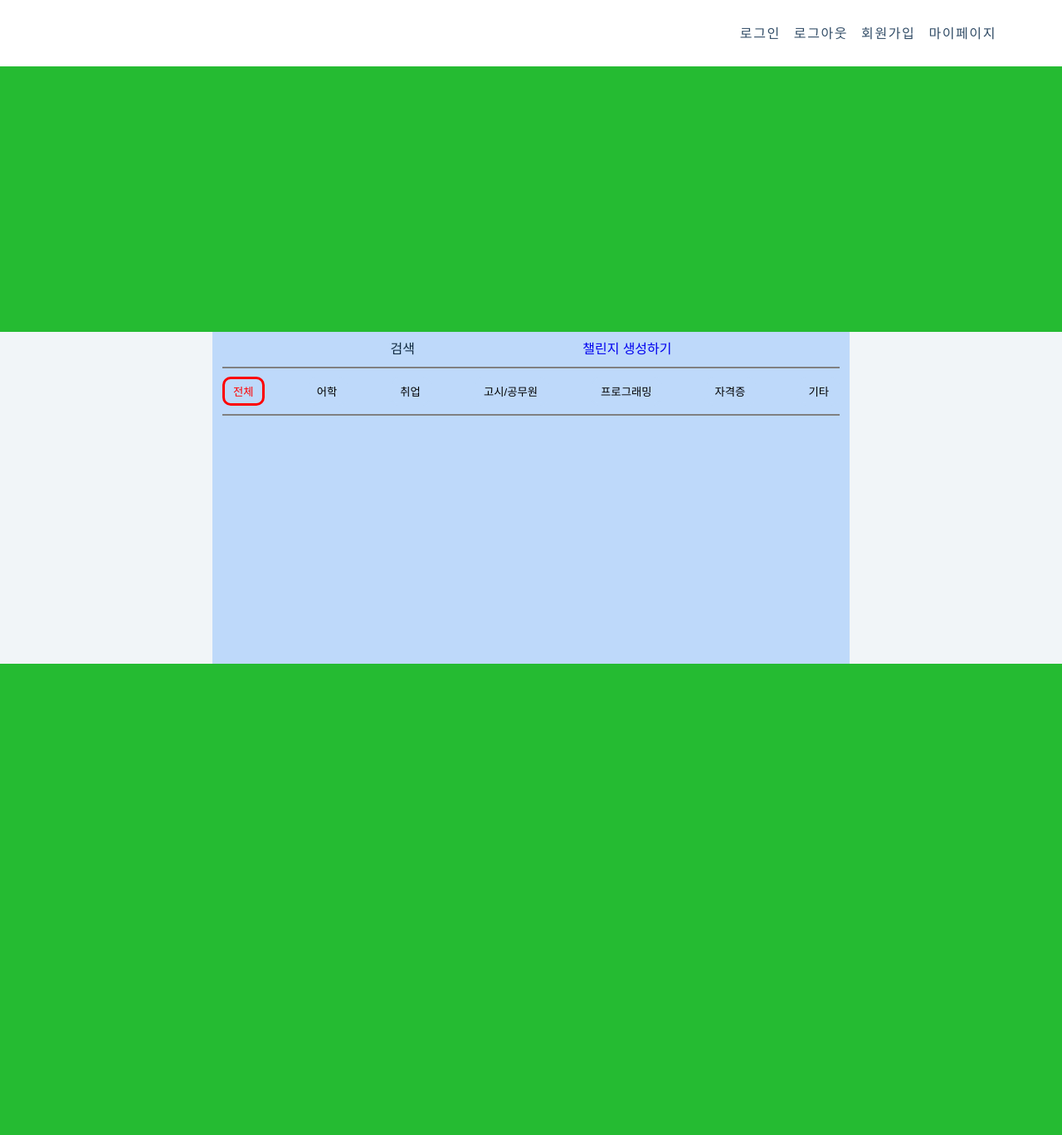
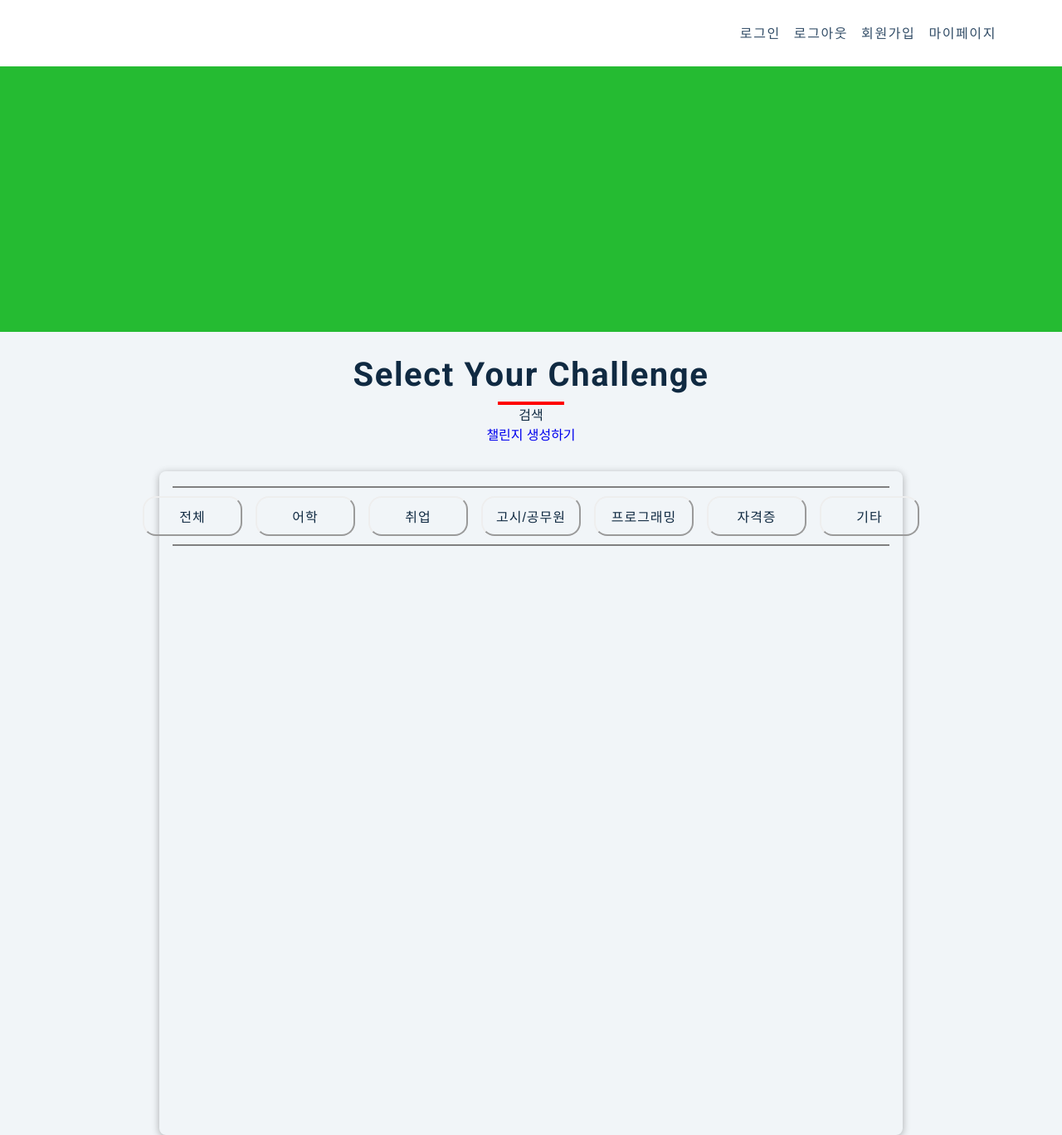
Before and after one commit to DOWITH-Developer/DOWITH, a Django app: page /challenge/list/ in a window 1280 px wide. Shown: the whole page at 83% size. Before the commit the page ends 800 px from the top, so only its background shows below. Run offline with Django 3.2, Linux system fonts and the light colour scheme; data that the repository does not hold is empty; some libraries are stand-ins or nearby versions.

Commit message:
캘린더 추가

```diff
--- a/challenge/templates/challenge/ch_list.html
+++ b/challenge/templates/challenge/ch_list.html
@@ -6,26 +6,31 @@
     <link rel="stylesheet" href="{% static 'css/ch_list.css' %}">
 {% endblock %}
 {% block content %}
-    <div class="c_box">
+    <div class="title">
+        <h2>Select your Challenge</h2>
+        <div class="underline"></div>
         <div class="top_box">
             <div class="search">
                 검색
             </div>
-            <div class="ch_add">
-                <a href="{% url 'challenge:challenge_create' %}">
-                    챌린지 생성하기
-                </a>
-            </div>
         </div>
+        <div class="ch_add">
+            <a href="{% url 'challenge:challenge_create' %}">
+                챌린지 생성하기
+            </a>
+        </div>
+    </div>
+
+    <div class="total_container">
         <hr width=100% color="#808080" style="margin: 10px 0px">
         <div class="tabs">
-            <li class="tab active" data-tab-target="#tab1"><button>전체</button></li>
-            <li class="tab" data-tab-target="#tab2"><button>어학</button></li>
-            <li class="tab" data-tab-target="#tab3"><button>취업</button></li>
-            <li class="tab" data-tab-target="#tab4"><button>고시/공무원</button></li>
-            <li class="tab" data-tab-target="#tab5"><button>프로그래밍</button></li>
-            <li class="tab" data-tab-target="#tab6"><button>자격증</button></li>
-            <li class="tab" data-tab-target="#tab7"><button>기타</button></li>
+            <button class="filter-btn tab active" data-tab-target="#tab1">전체</button>
+            <button class="filter-btn tab" data-tab-target="#tab2">어학</button>
+            <button class="filter-btn tab" data-tab-target="#tab3">취업</button>
+            <button class="filter-btn tab" data-tab-target="#tab4">고시/공무원</button>
+            <button class="filter-btn tab" data-tab-target="#tab5">프로그래밍</button>
+            <button class="filter-btn tab" data-tab-target="#tab6">자격증</button>
+            <button class="filter-btn tab" data-tab-target="#tab7">기타</button>
         </div>
         <hr width=100% color="#808080" style="margin: 10px 0px">
         <div class="content">
--- a/challenge/urls.py
+++ b/challenge/urls.py
@@ -9,4 +9,5 @@ urlpatterns = [
     path('<int:pk>/delete/', challenge_delete, name='challenge_delete'),
     #path('success/', success, name='success'),
     path('list/', view=ch_list, name='ch_list'),
+    path('calendar/', view=challenge_calendar, name='challenge_calendar'),
 ]
--- a/challenge/views.py
+++ b/challenge/views.py
@@ -68,7 +68,8 @@ def challenge_delete(request, pk):
 
     return redirect('/challenge/')
 
-
+def challenge_calendar(request):
+    return render(request, 'challenge/challenge_calendar.html')
 # try:
 #     from django.utils import simplejson as json
 # except ImportError:
--- a/config/static/css/ch_list.css
+++ b/config/static/css/ch_list.css
@@ -1,44 +1,48 @@
+* {
+    box-sizing: border-box;
+}
+
 body {
     margin: 0;
     padding: 0;
 }
 
-.c_box a {
+.total_container a {
     text-decoration: none;
 }
 
-.c_box li {
+.total_container li {
     list-style: none;
 }
 
-.c_box {
+.total_container {
     display: flex;
     flex-direction: column;
     justify-content: flex-start;
     align-items: center;
-    background-color: #bed9fa;
-    padding: 8px 12px;
-    height: 400px;
-    width: 60%;
+    padding: 0.5rem 1rem;
+    height: 100vh;
+    width: 70vw;
     margin: 0 auto;
+    border-radius: 0.5rem;
+    box-shadow: 0 2px 10px rgba(0,0,0,0.3);
 }
-.c_box .top_box {
+
+.total_container .top_box {
     display: flex;
     flex-direction: row;
     justify-content: space-evenly;
     align-items: center;
-    width: 100%;
 }
 
-.c_box .tabs {
+.total_container .tabs {
     display: flex;
     flex-direction: row;
     justify-content: space-between;
     align-items: center;
-    width: 100%;
 }
 
-.c_box .content {
+.total_container .content {
     display: flex;
     flex-direction: column;
     justify-content: space-between;
@@ -46,23 +50,33 @@ body {
     width: 100%;
 }
 
-.c_box .items {
+.total_container .items {
     display: none;
 }
 
-.c_box .items.active {
-    display: inline-block;
+.tabs > button {
+    background: transparent;
+    width: 7.5rem;
+    height: 3rem;
+    border-color: var(--clr-gold);
+    font-size: 1rem;
+    text-transform: capitalize;
+    margin: 0 0.5rem;
+    letter-spacing: 1px;
+    padding: 0.375rem 0.75rem;
+    color: var(--clr-gold);
+    cursor: pointer;
+    transition: var(--transition);
+    border-radius: 1rem;
 }
 
-li.tab button {
-    background-color: #bed9fa;
-    border-radius: 10px;
-    padding: 5px 10px;
-    border: 3px solid #bed9fa;
-    cursor: pointer;
+#filter-btn:hover {
+    background: var(--clr-gold);
+    color: lightblue;
 }
 
-li.tab button:hover {
+
+/* li.tab button:hover {
     background-color: rgb(96, 168, 255);
 }
 
@@ -73,4 +87,4 @@ li.tab button:focus {
 li.tab.active button {
     color: red;
     border-color: red;
-}
+} */
--- a/config/static/css/layout.css
+++ b/config/static/css/layout.css
@@ -124,7 +124,6 @@ p {
 .section-center {
     width: 90vw;
     margin: 0 auto;
-    max-width: 1170px;
 }
 
 main {
@@ -191,7 +190,7 @@ nav {
 }
 
 .back-image {
-    width: 100vw;
+    width: 100%;
     height: 40vh;
     background-color: var(--clr-green-1);
 }
--- a/config/templates/layout.html
+++ b/config/templates/layout.html
@@ -15,6 +15,8 @@
         <script src="{% static 'js/layout.js' %}" defer></script>
 
         {% block extra_head %} {% endblock %}
+        {% block calendar_head %} {% endblock %}
+
     </head>
     <body>
         <!-- navbar -->
@@ -49,7 +51,11 @@
 
         {% block content %}
         {% endblock content %}
+        {% block calendar %}
+        {% endblock calendar %}
         {% block script %}
         {% endblock script %}
+        {% block calendar_script %}
+        {% endblock calendar_script %}
     </body>
 </html>
```
Also changed, not shown: challenge/templates/challenge/challenge_calendar.html (added, +161 -0 lines), config/static/css/calendar.css (added, +47 -0 lines).
